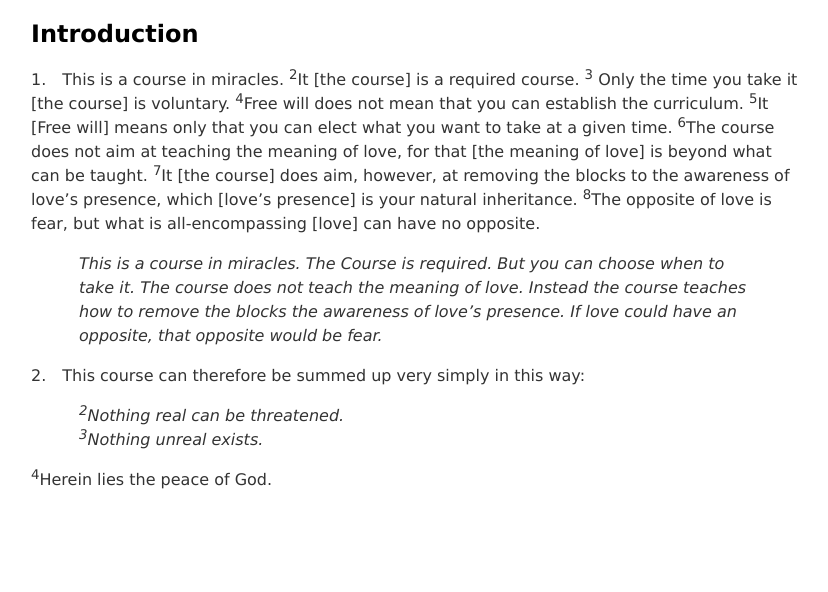
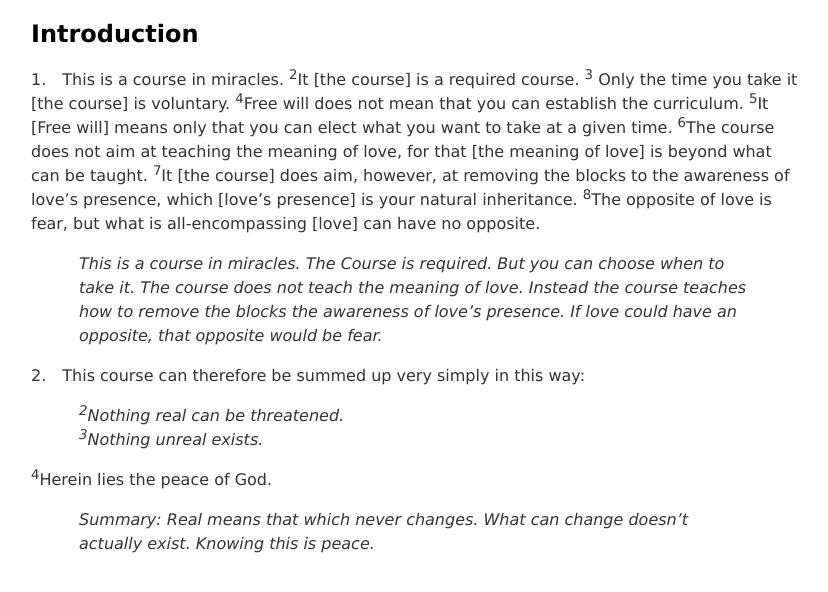
Before and after one commit to wdporter/acim, a Jekyll site: the page built from text/t-in/index.html, in a window 1280 px wide. Shown: the top 592 px of the page, without its empty margins (225-1053 px from the left). Built offline with Jekyll 4.4.1, drawn with Linux system fonts in a browser that asks for light colours.

Commit message:
added summary

```diff
--- a/text/t-in/index.html
+++ b/text/t-in/index.html
@@ -15,3 +15,5 @@ title: A Course in Miracles T-in
 <sup>3</sup>Nothing unreal exists.
 
 <p><sup>4</sup>Herein lies the peace of God.</p>
+
+<p class="indented emphasis">Summary: Real means that which never changes. What can change doesn’t actually exist. Knowing this is peace.</p>
```
